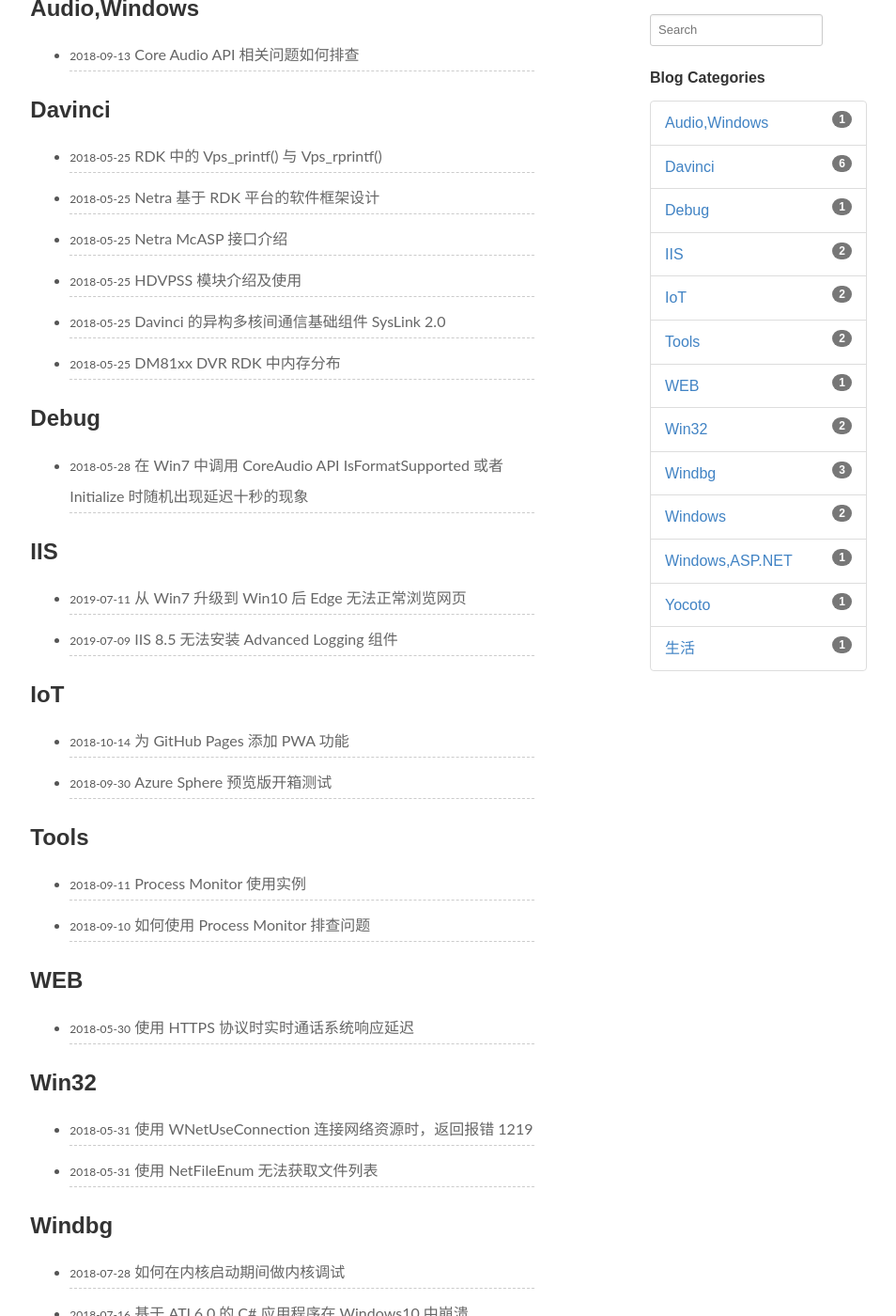
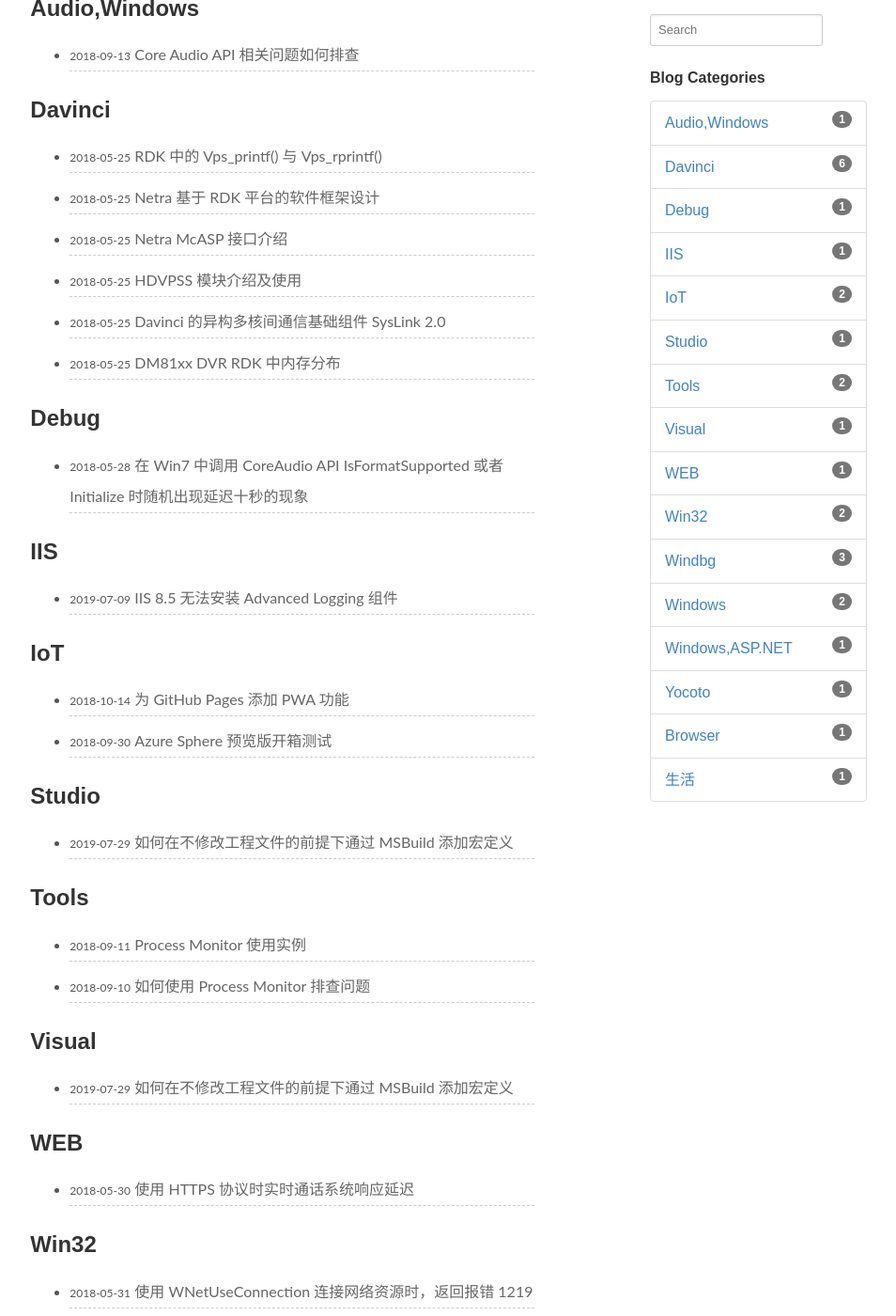
Before and after one commit to crushonme/crushonme.github.io, a Jekyll site: the page built from pages/categories.md, in a window 1280 px wide and 1400 px high, scrolled down 227 px. Shown: the whole window at 94% size, without its empty margins (209-1163 px from the left). Built offline with Jekyll 4.4.1, drawn with Linux system fonts in a browser that asks for light colours; some of the changed lines change nothing that is shown; some of the changed text lies outside the part shown.

Commit message:
how to pass conditional compile macro to VS project
Signed-off-by: Robin Chen <smartrobin@163.com>

````diff
--- a/_posts/2019-07-11-Edge-Do-Not-Work-In-Windows10-After-In-Place-Upgrade.md
+++ b/_posts/2019-07-11-Edge-Do-Not-Work-In-Windows10-After-In-Place-Upgrade.md
@@ -1,7 +1,7 @@
 ---
 layout: post
 title: 从 Win7 升级到 Win10 后 Edge 无法正常浏览网页
-categories: IIS
+categories: browser
 description: 本文分析了一个 Edge 无法打开网页的问题原因。
 keywords: In-Place-update, Edge
 ---
--- /dev/null
+++ b/_posts/2019-07-29-How-To-Pass-MACRO-To-Cpp-And-CSharp-Project-Without-Modifing-Project-Files.md
@@ -0,0 +1,181 @@
+---
+layout: post
+title: 如何在不修改工程文件的前提下通过 MSBuild 添加宏定义
+categories: Visual Studio
+description: 本文举例说明如何在不修改工程文件的前提下通过 MSBuild 添加宏定义。
+keywords: Msbuild, CI,VisualStudio
+---
+
+# 问题背景
+
+在某些场景下我们需要通过条件编译宏来控制编译不同的版本，如多平台支持，调试版本等等。在 Visual Studio 中集成了条件编译控制的部分，我们可以通过选择不同的编译平台，添加不同的条件编译宏来控制编译。但对于敏捷开发中，我们通常使用 MSBuild 编译脚本构建自动编译系统进而实现快速编译验证，快速迭代。因此我们需要通过 MSBuild 命令行的方式传递对应的宏定义给 VS 工程文件实现脚本控制条件编译。
+
+
+
+# 实现方式
+
+由于条件编译对于 C++ 工程和 C# 工程的实现差异，我们需要考虑分别对于这两种工程做处理。对于 C++ 项目中，条件编译宏是通过 MSVC 的编译选项 [PreprocessorDefinitions](https://docs.microsoft.com/en-us/cpp/build/reference/d-preprocessor-definitions?view=vs-2019) 实现， 而 C# 项目中则是通过 CSC 的编译选项 [Define](https://docs.microsoft.com/en-us/dotnet/csharp/language-reference/compiler-options/define-compiler-option) 实现。
+
+## C++ 工程
+
+对于 C++ 工程，我们可以考虑使用在编译前添加对应的 PreprocessorDefinitions 变量进而实现将条件编译宏传递工程文件，具体实现步骤如下：
+
+- 创建一个props文件，如 Cpp.props，将以下内容添加至该文件,其中 TESTMSBUILD 为我们需要定义的宏
+
+  ```xml
+  <?xml version="1.0" encoding="utf-8"?>
+  <Project xmlns="http://schemas.microsoft.com/developer/msbuild/2003">
+    <ItemDefinitionGroup>
+      <ClCompile>
+        <PreprocessorDefinitions>
+            %(PreprocessorDefinitions);TESTMSBUILD
+        </PreprocessorDefinitions>
+      </ClCompile>
+    </ItemDefinitionGroup>
+  </Project>
+  ```
+
+- 使用参数 [ForceImportBeforeCppTargets](https://docs.microsoft.com/en-us/cpp/build/modify-project-properties-without-changing-project-file?view=vs-2019) 将该属性文件中定义的属性导入到工程中：
+
+  ```
+  msbuild Test.sln /p:ForceImportBeforeCppTargets="C:\Users\xxx\Cpp.props" /t:rebuild
+  ```
+
+- 对应的测试工程可以使用最简单的Win32 程序测试，如下：
+
+  ```c++
+  #include "pch.h"
+  #include <iostream>
+
+  int main()
+  {
+      #ifdef TESTMSBUILD
+          std::cout << "Test Msbuild Hello World!\n";
+      #else
+          std::cout << "Hello World!\n";
+      #endif // TESTMSBUILD
+  }
+  ```
+
+- 对应的编译结果如下：
+
+  ```
+  C:\xx\Test>msbuild Test.sln /p:ForceImportBeforeCppTargets="xx\Cpp.props" /t:rebuild
+  Microsoft (R) Build Engine version 15.9.21+g9802d43bc3 for .NET Framework
+  Copyright (C) Microsoft Corporation. All rights reserved.
+
+  Building the projects in this solution one at a time. To enable parallel build, please add the "/m" switch.
+  Build started 2019/7/24 18:23:27.
+  Project "C:\xx\Test.sln" on node 1 (rebuild target(s)).
+  ValidateSolutionConfiguration:
+    Building solution configuration "Debug|x64".
+  Project "C:\xx\Test.sln" (1) is building "C:\xx\Test\Test.vcxproj" (2) on node 1 (Rebuild target(s)).
+  _PrepareForClean:
+    Deleting file "x64\Debug\Test.tlog\Test.lastbuildstate".
+  InitializeBuildStatus:
+    Creating "x64\Debug\Test.tlog\unsuccessfulbuild" because "AlwaysCreate" was specified.
+  ClCompile:
+    C:\Program Files (x86)\Microsoft Visual Studio\2017\Enterprise\VC\Tools\MSVC\14.16.27023\bin\HostX86\x64\CL.exe /c /ZI /JMC /nologo /W3 /WX- /diagnostics:classic /sdl /Od /D _DEBUG /D _CONSOLE /D _UNICODE /D UN
+    ICODE /D TESTMSBUILD /Gm- /EHsc /RTC1 /MDd /GS /fp:precise /permissive- /Zc:wchar_t /Zc:forScope /Zc:inline /Yc"pch.h" /Fp"x64\Debug\Test.pch" /Fo"x64\Debug\\" /Fd"x64\Debug\vc141.pdb" /Gd /TP /FC /errorReport:
+    queue pch.cpp
+    pch.cpp
+    C:\Program Files (x86)\Microsoft Visual Studio\2017\Enterprise\VC\Tools\MSVC\14.16.27023\bin\HostX86\x64\CL.exe /c /ZI /JMC /nologo /W3 /WX- /diagnostics:classic /sdl /Od /D _DEBUG /D _CONSOLE /D _UNICODE /D UN
+    ICODE /D TESTMSBUILD /Gm- /EHsc /RTC1 /MDd /GS /fp:precise /permissive- /Zc:wchar_t /Zc:forScope /Zc:inline /Yu"pch.h" /Fp"x64\Debug\Test.pch" /Fo"x64\Debug\\" /Fd"x64\Debug\vc141.pdb" /Gd /TP /FC /errorReport:
+    queue Test.cpp
+    Test.cpp
+  Link:
+    C:\Program Files (x86)\Microsoft Visual Studio\2017\Enterprise\VC\Tools\MSVC\14.16.27023\bin\HostX86\x64\link.exe /ERRORREPORT:QUEUE /OUT:"C:\xx\Test\x64\Debug\Test.exe" /I
+    NCREMENTAL /NOLOGO kernel32.lib user32.lib gdi32.lib winspool.lib comdlg32.lib advapi32.lib shell32.lib ole32.lib oleaut32.lib uuid.lib odbc32.lib odbccp32.lib /MANIFEST /MANIFESTUAC:"level='asInvoker' uiAccess
+    ='false'" /manifest:embed /DEBUG:FASTLINK /PDB:"C:\xx\Test\x64\Debug\Test.pdb" /SUBSYSTEM:CONSOLE /TLBID:1 /DYNAMICBASE /NXCOMPAT /IMPLIB:"C:\xx\Test\x64\Debug\Test.lib" /MACHINE:X64 x64\Debug\pch.obj
+    x64\Debug\Test.obj
+    Test.vcxproj -> C:\xx\Test\x64\Debug\Test.exe
+  FinalizeBuildStatus:
+    Deleting file "x64\Debug\Test.tlog\unsuccessfulbuild".
+    Touching "x64\Debug\Test.tlog\Test.lastbuildstate".
+  Done Building Project "C:\xx\Test\Test\Test.vcxproj" (Rebuild target(s)).
+
+  Done Building Project "C:\xx\Test\Test.sln" (rebuild target(s)).
+
+
+  Build succeeded.
+      0 Warning(s)
+      0 Error(s)
+
+  Time Elapsed 00:00:02.86
+  ```
+
+
+
+## C# 工程
+
+对于 C# 工程，则需要通过 [DefineConstants](https://blogs.msdn.microsoft.com/karstenj/2005/06/28/passing-a-preprocessor-directive-to-msbuild-via-the-command-line-instead-of-define-in-code/) 添加条件编译宏，但如果直接通过 msbuild /p:DefineConstants 传入则会直接覆盖工程文件中定义的宏，此时我们可以考虑使用 C++ 中类似的处理方法来实现，具体实现步骤如下：
+
+- 创建一个target文件，如 CSharp.props，将以下内容添加至该文件，其中 TESTMSBUILD 为我们需要定义的宏:
+
+  ```xml
+  <?xml version="1.0" encoding="utf-8"?>
+  <Project xmlns="http://schemas.microsoft.com/developer/msbuild/2003">
+    <PropertyGroup>
+        <DefineConstants>$(DefineConstants);MSBUILDTEST</DefineConstants>
+    </PropertyGroup>
+  </Project>
+  ```
+
+- 使用参数 [CustomBeforeMicrosoftCSharpTargets](https://referencesource.microsoft.com/#MSBuildProperty=CustomBeforeMicrosoftCSharpTargets) 将该属性传递给工程文件：
+
+  ```
+  msbuild Console.sln /p:CustomBeforeMicrosoftCSharpTargets="xxx\CSharp.props" /t:rebuild
+  ```
+
+- 测试使用最简单的命令行工程：
+
+  ```c#
+  using System;
+
+  namespace ConsoleApp
+  {
+      class Program
+      {
+          static void Main(string[] args)
+          {
+  #if MSBUILDTEST
+              Console.WriteLine("test for MSBUILD CSHAP");
+  #else
+              Console.WriteLine("test ");
+  #endif
+          }
+      }
+  }
+  ```
+
+- 对应的编译结果如下：
+
+  ```
+  C:\xxx\ConsoleApp>msbuild ConsoleApp.sln /p:CustomBeforeMicrosoftCSharpTargets="C:\xxx\ConsoleApp\CSharp.props" /t:rebuild
+  Microsoft (R) Build Engine version 15.9.21+g9802d43bc3 for .NET Framework
+  Copyright (C) Microsoft Corporation. All rights reserved.
+  ……
+  CoreCompile:
+    C:\Program Files (x86)\Microsoft Visual Studio\2017\Enterprise\MSBuild\15.0\bin\Roslyn\csc.exe /noconfig /nowarn:1701,1702 /nostdlib+ /platform:anycpu32bitpreferred /errorreport:prompt /warn:4 /define:TRACE;DEBUG;MSBUILDTEST /highentropyva+ /reference:"C:\Program Files (x86)\Reference Assemblies\Microsoft\Framework\.NETFramework\v4.6.1\Microsoft.CSharp.dll" /referenc
+    e:"C:\Program Files (x86)\Reference Assemblies\Microsoft\Framework\.NETFramework\v4.6.1\mscorlib.dll" /reference:"C:\Program Files (x86)\Reference Assemblies\Microsoft\Framework\.NETFramework\v4.6.1\System.Core.dll" /reference:"C:\Program Files (x86)\Reference Assemblies\Microsoft\Framework\.NETFramework\v4.6.1\System.Data.DataSetExtensions.dll" /reference:"C:\Progra
+    m Files (x86)\Reference Assemblies\Microsoft\Framework\.NETFramework\v4.6.1\System.Data.dll" /reference:"C:\Program Files (x86)\Reference Assemblies\Microsoft\Framework\.NETFramework\v4.6.1\System.dll" /reference:"C:\Program Files (x86)\Reference Assemblies\Microsoft\Framework\.NETFramework\v4.6.1\System.Net.Http.dll" /reference:"C:\Program Files (x86)\Reference Asse
+    mblies\Microsoft\Framework\.NETFramework\v4.6.1\System.Xml.dll" /reference:"C:\Program Files (x86)\Reference Assemblies\Microsoft\Framework\.NETFramework\v4.6.1\System.Xml.Linq.dll" /debug+ /debug:full /filealign:512 /optimize- /out:obj\Debug\ConsoleApp.exe /ruleset:"C:\Program Files (x86)\Microsoft Visual Studio\2017\Enterprise\Team Tools\Static Analysis Tools\\Rule
+     Sets\MinimumRecommendedRules.ruleset" /subsystemversion:6.00 /target:exe /utf8output /deterministic+ Program.cs Properties\AssemblyInfo.cs "C:\Users\xxx\AppData\Local\Temp\.NETFramework,Version=v4.6.1.AssemblyAttributes.cs"
+    Using shared compilation with compiler from directory: C:\Program Files (x86)\Microsoft Visual Studio\2017\Enterprise\MSBuild\15.0\bin\Roslyn
+  _CopyAppConfigFile:
+    Copying file from "App.config" to "bin\Debug\ConsoleApp.exe.config".
+  CopyFilesToOutputDirectory:
+    Copying file from "obj\Debug\ConsoleApp.exe" to "bin\Debug\ConsoleApp.exe".
+    ConsoleApp -> C:\xxx\ConsoleApp\ConsoleApp\bin\Debug\ConsoleApp.exe
+    Copying file from "obj\Debug\ConsoleApp.pdb" to "bin\Debug\ConsoleApp.pdb".
+  Done Building Project "C:\xxx\ConsoleApp\ConsoleApp\ConsoleApp.csproj" (Rebuild target(s)).
+
+  Done Building Project "C:\xxx\ConsoleApp\ConsoleApp.sln" (rebuild target(s)).
+
+
+  Build succeeded.
+      0 Warning(s)
+      0 Error(s)
+
+  Time Elapsed 00:00:01.30
+  ```
````
